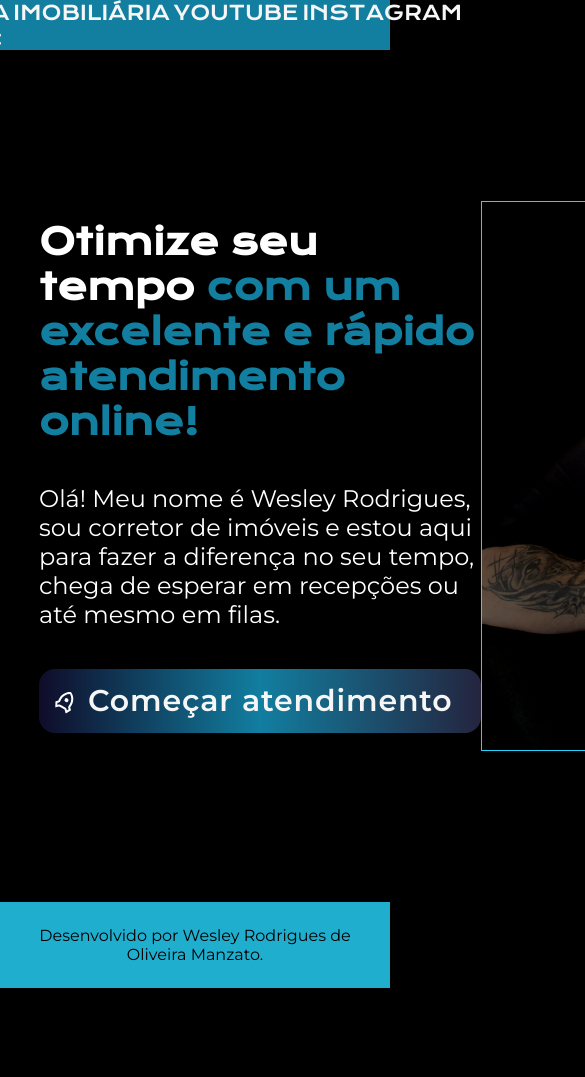
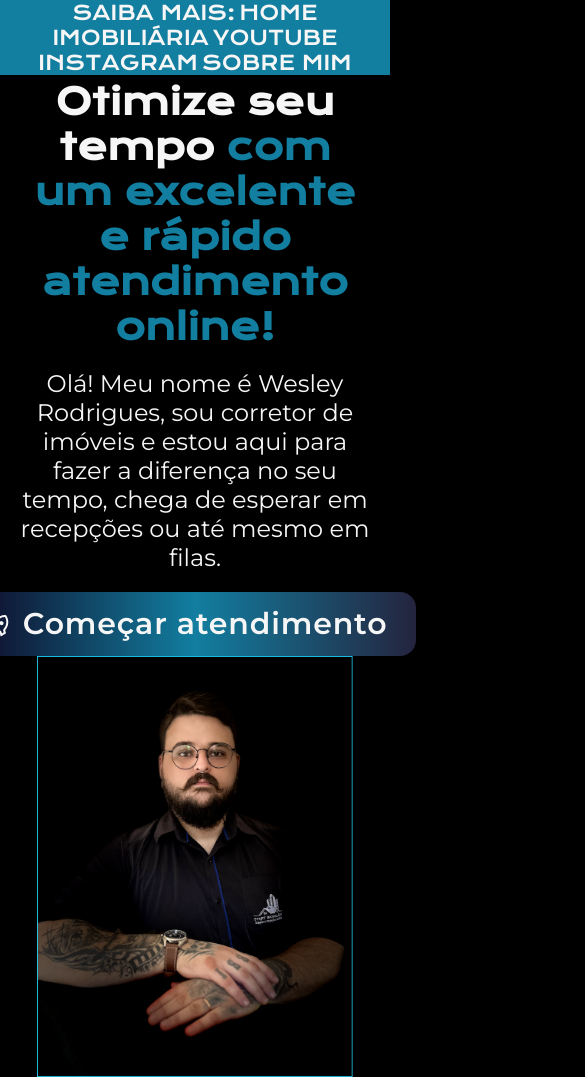
Before and after one commit to WesRodrigues/HTML-CSS, a plain HTML site: page index.html in a window 390 px wide. Shown: the top 1077 px of the page, 585 px wide, since content can reach past the window. Before the commit the page ends 988 px from the top, so only its background shows below. Drawn offline with nearby package versions, Linux system fonts and the light colour scheme.

Commit message:
adaptacoes para responsive design

```diff
--- a/index.html
+++ b/index.html
@@ -5,17 +5,19 @@
     <meta http-equiv="X-UA-Compatible" content="IE=edge">
     <meta name="viewport" content="width=device-width, initial-scale=1.0">
     <title>Portifolio</title>
-    <link rel="stylesheet" href="style.css">
+    <link rel="stylesheet" href="./styles/style.css">
 </head>
 <body>
 
     <header>
         <nav class="cabecalho">
         <p class="cabecalho__texto">SAIBA MAIS:</p>
+        <a href="index.html" class="cabecalho__link--home">HOME <span class="tooltip">Página inicial</span></a>
         <a href="https://www.startimobiliaria.com/" class="cabecalho__link--imobiliaria">IMOBILIÁRIA <span class="tooltip"> Site da imobiliária. </span></a>
         <a href="https://www.youtube.com/" class="cabecalho__link--youtube">YOUTUBE <span class="tooltip"> Vídeos detalhados dos imoveis.</span></a>
         <a href="https://www.instagram.com/wesrodriguesmanzato" class="cabecalho__link--instagram">INSTAGRAM <span class="tooltip"> Conteúdos sobre o mundo imobiliário.</span></a>
-        </nav>
+        <a href="about.html" class="cabecalho__link--about">SOBRE MIM <span class="tooltip">Quem sou</span></a>
+    </nav>
 
     </header>
 
--- a/style.css
+++ b/styles/style.css
@@ -1,6 +1,15 @@
 /* ================ FONTES DA PÁGINA ================ */
 @import url('https://fonts.googleapis.com/css2?family=Krona+One&family=Montserrat:wght@100..900&display=swap');
 
+/* ================ VARIAVEIS ================ */
+:root {
+    --cor-primaria: #000000;
+    --cor-secundaria: #F6F6F6;
+    --cor-terciaria: #127EA0;
+
+    --fonte-primaria: "Krona One", sans-serif;
+    --fonte-secundaria: "Montserrat", sans-serif;
+}
 
 /* ================ CSS RESET ================ */
 *{
@@ -16,16 +25,18 @@
     justify-content: center;
     font-size: 20px;
     color: #F6F6F6;
-    font-family: "Krona One", sans-serif;
+    font-family: var(--fonte-primaria);
     gap: 1%;
     background-color: #127EA0;
     height: 20%;
+    flex-wrap: wrap;
 }
-
 /* ESTILOS PARA OS LINKS */
 .cabecalho__link--imobiliaria,
 .cabecalho__link--youtube,
-.cabecalho__link--instagram {
+.cabecalho__link--instagram,
+.cabecalho__link--home,
+.cabecalho__link--about {
     text-decoration: none;
     border-radius: 3px;
     position: relative;
@@ -33,7 +44,9 @@
 }
 .cabecalho__link--imobiliaria:hover,
 .cabecalho__link--youtube:hover,
-.cabecalho__link--instagram:hover {
+.cabecalho__link--instagram:hover,
+.cabecalho__link--home:hover,
+.cabecalho__link--about:hover {
     background-color: #085a64;
     transition: background-color 0.3s ease;
 }
@@ -46,7 +59,7 @@
     left: 50%;
     transform: translateX(-50%);
     background-color: #050A17;
-    color: #fff;
+    color: var(--cor-secundaria);
     padding: 10px 15px;
     border-radius: 5px;
     font-size: 12px;
@@ -58,7 +71,9 @@
 /* VISIBILIDADE DO TOOLTIP QUANDO PASSAR O CURSOR */
 .cabecalho__link--imobiliaria:hover .tooltip,
 .cabecalho__link--youtube:hover .tooltip,
-.cabecalho__link--instagram:hover .tooltip {
+.cabecalho__link--instagram:hover .tooltip,
+.cabecalho__link--home:hover .tooltip,
+.cabecalho__link--about:hover .tooltip {
     visibility: visible;
     opacity: 1;
 }
@@ -66,20 +81,19 @@
 
 /* ================ CONFIGURAÇÕES MAIN CLASS APRESENTACAO ================ */
 body {
-    background-color: #000000;
-    color: white;
+    background-color: var(--cor-primaria);
+    color: var(--cor-secundaria);
     box-sizing: border-box;
 }
 
-main{
-    min-height: 100vh;
-}
-
 .titulo-destaque{
-    color: #127EA0;
+    color: var(--cor-terciaria);
 }
 
 .imagemexemplo{
+
+    max-width: 100%;
+    height: auto;
     margin: 0;
 }
 
@@ -87,26 +101,29 @@ main{
     display: flex;
     align-items: center;
     justify-content: space-between;
-    padding: 1% 10%;
-
+    padding: 1% 5%;
+    min-height: 100vh;
+    flex-wrap: wrap;
+    gap: 3%;
 }
 
 .apresentacao__conteudo {
-    width: 615px;
+    flex: 1;
+    max-width: 600px;
     display: flex;
     flex-direction: column;
-    gap: 40px;
+    gap: 20px;
 }
 
 .apresentacao__conteudo__titulo {
     font-size: 36px;
-    font-family: "Krona One", sans-serif;
+    font-family: var(--fonte-primaria);
 }
 
 .apresentacao__conteudo__texto {
     font-size: 24PX;
     font-weight: 400;
-    font-family: "Montserrat", sans-serif;
+    font-family: var(--fonte-secundaria);
 }
 
 .apresentacao__link {
@@ -124,8 +141,8 @@ main{
     font-weight: 600;
     padding: 0px 0px;
     text-decoration: none;
-    color: #F6F6F6;
-    font-family: "Montserrat", sans-serif;
+    color: var(--cor-secundaria);
+    font-family: var(--fonte-secundaria);
 }
 
 
@@ -137,7 +154,7 @@ main{
     font-weight: 500;
     font-size: 17px;
     padding: 0.8em 1.3em 0.8em 0.9em;
-    color: white;
+    color: var(--cor-secundaria);
     background: #ad5389;
     background: linear-gradient(to right, #0f0c29, #127EA0, #24243e);
     border: none;
@@ -163,15 +180,43 @@ main{
     transform: translateX(7px);
   }
 
+  /* ================ DESIGN RESPONSIVO ================ */
+
+  /* MOBILE */
+  @media (max-width: 768px) {
+    .apresentacao{
+       flex-direction: column;
+       text-align: center;
+    }
+    .apresentacao__conteudo{
+        width: 100%;
+    }
+    .imagemexemplo{
+        width: 90%;
+    }
+  }
+  /* ULTRAWIDE - TELA GRANDE */
+  @media (min-width: 1200px) {
+    .apresentacao {
+        gap: 2%;
+        padding: 1% 10%;
+    }
+    .apresentacao__conteudo {
+        max-width: 550px;
+    }
+    .imagemexemplo{
+        max-width: 35vw;
+    }
+  }
 
 
 /* ================ CONFIGURAÇÕES RODAPÉ ================ */
 
 .rodape {
     padding: 24px;
-    background-color: #1faece;
+    background-color: var(--cor-terciaria);
     color: #000000;
     text-align: center;
-    font-family: "Montserrat", sans-serif;
+    font-family: var(--fonte-secundaria);
     font-weight: 400;
 }
```
Also changed, not shown: about.html (added, +37 -0 lines).
